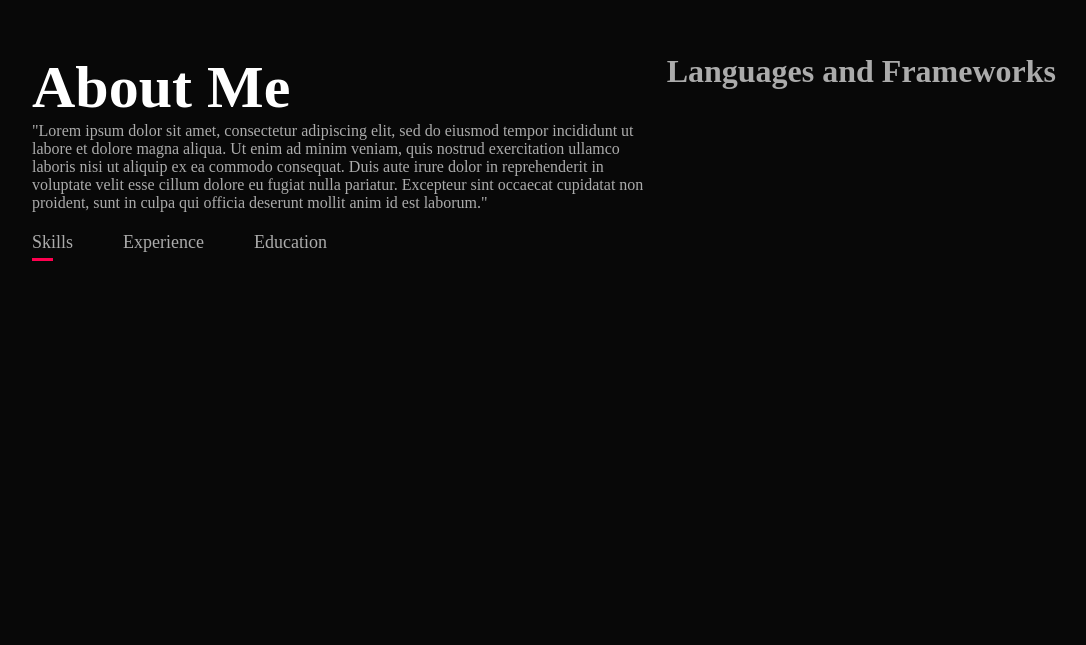
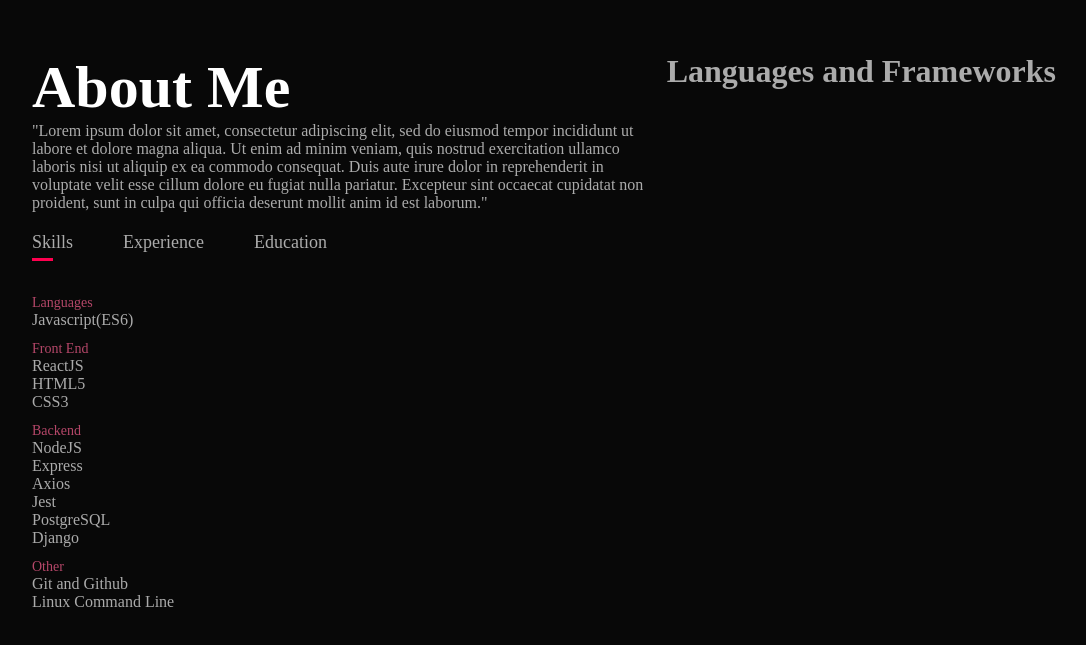
Before and after one commit to BrennB99/BrennB99.github.io, a plain HTML site: page index.html in a window 1280 px wide. Shown: the part 837-1482 px from the top of the page, without its empty margins (96-1182 px from the left). Before the commit the page ends 1220 px from the top, so only its background shows below. Drawn offline with Linux system fonts and the light colour scheme.

Commit message:
began creating about me tab functionality

```diff
--- a/index.html
+++ b/index.html
@@ -46,6 +46,39 @@
               <p class="tab-links">Experience</p>
               <p class="tab-links">Education</p>
             </div>
+            <div class="tab-contents active-tab">
+              <ul>
+                <li><span>Languages</span><br />Javascript(ES6)</li>
+                <li>
+                  <span>Front End</span><br />ReactJS<br />HTML5<br />CSS3
+                </li>
+                <li>
+                  <span>Backend</span
+                  ><br />NodeJS<br />Express<br />Axios<br />Jest<br />PostgreSQL<br />
+                  Django
+                </li>
+                <li>
+                  <span>Other</span><br />Git and Github<br />Linux Command Line
+                </li>
+              </ul>
+            </div>
+            <div class="tab-contents">
+              <ul>
+                <li>
+                  <span>2022 - ???</span><br />Your Company could be here!
+                </li>
+                <li><span>2022</span><br />Northcoders Full Stack Bootcamp</li>
+              </ul>
+            </div>
+            <div class="tab-contents">
+              <ul>
+                <li>
+                  <span>2021</span><br />Applied Geology at University of
+                  Plymouth
+                </li>
+                <li><span>2018</span><br />Woodhouse Grove School</li>
+              </ul>
+            </div>
           </div>
 
           <div class="about-col-2">
--- a/style.css
+++ b/style.css
@@ -125,3 +125,21 @@ nav ul li a:hover::after {
 .tab-links.active-link::after {
   width: 50%;
 }
+
+.tab-contents ul li {
+  list-style: none;
+  margin: 10px 0;
+}
+
+.tab-contents ul li span {
+  color: #b54769;
+  font-size: 14px;
+}
+
+.tab-contents {
+  display: none;
+}
+
+.tab-contents.active-tab {
+  display: block;
+}
```
